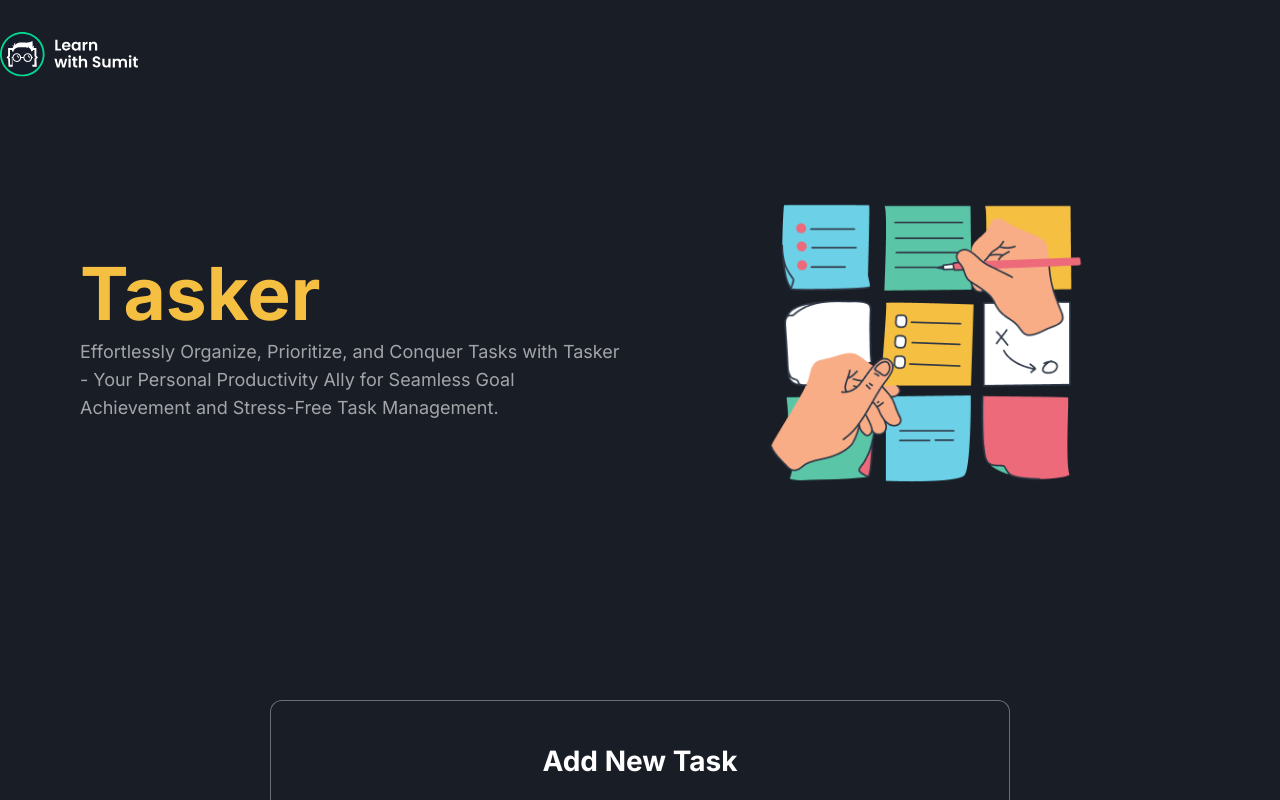
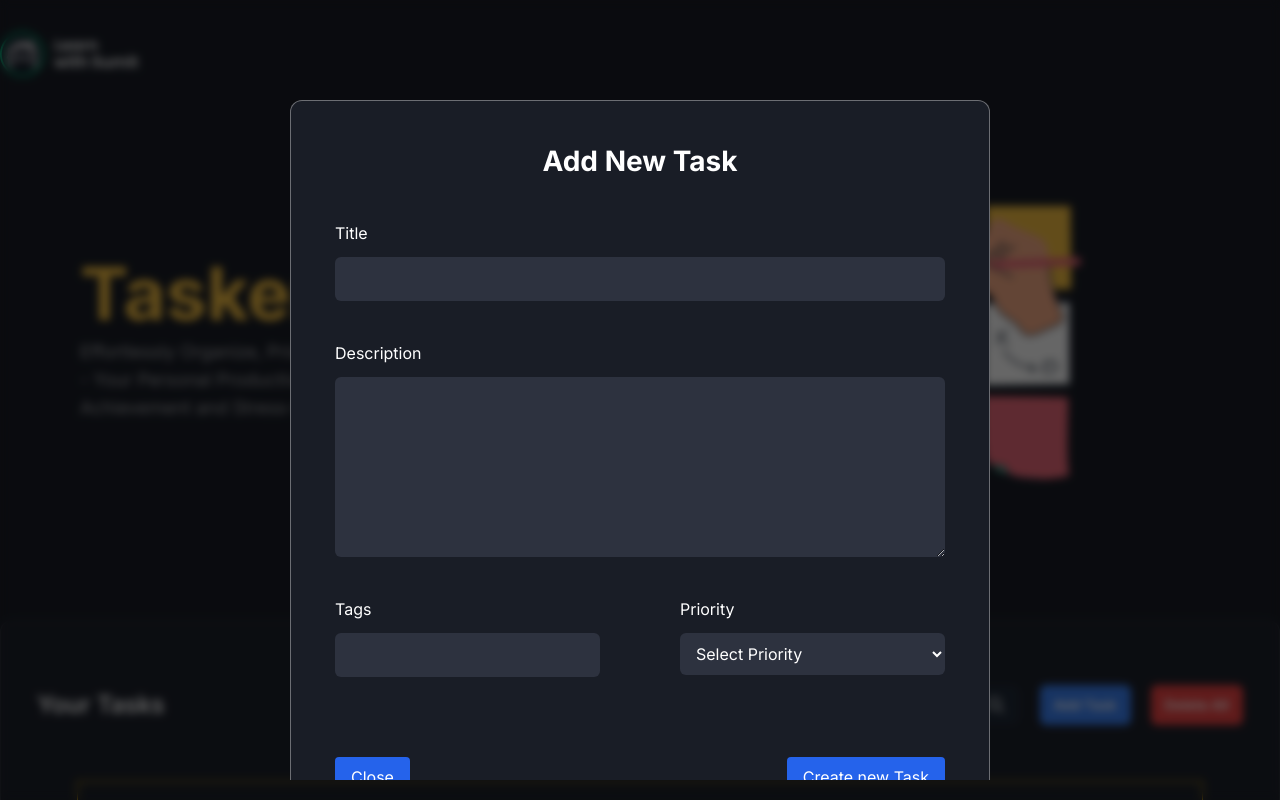
Before and after one commit to ruhulamin-et15/tasker, a React (Vite) app: page / in a window 1280 px wide. Both pictures are taken after typing "Sample" into the empty fields and a click on the button "Add Task". Shown: the top 800 px of the page. Built offline with nearby package versions, Linux system fonts and the light colour scheme.

Commit message:
modal design

```diff
--- a/src/tasks/AddModalTask.jsx
+++ b/src/tasks/AddModalTask.jsx
@@ -84,6 +84,8 @@ export default function AddModalTask({ onModalClose, onTaskToUpdate }) {
   };
 
   return (
+    <div className="fixed top-0 left-0 w-screen h-screen z-50 bg-black/60 backdrop-blur-sm">
+      <div className="absolute left-1/2 top-1/2 -translate-x-1/2 -translate-y-1/2 w-full max-w-[420px] sm:max-w-[600px] lg:max-w-[700px] max-h-[95vh] overflow-auto">
         <form
           onSubmit={handleSubmit}
           className="mx-auto my-10 w-full max-w-[740px] rounded-xl border border-[#FEFBFB]/[36%] bg-[#191D26] p-9 max-md:px-4 lg:my-20 lg:p-11"
@@ -103,7 +105,9 @@ export default function AddModalTask({ onModalClose, onTaskToUpdate }) {
                 id="title"
                 onChange={handleChange}
               />
-          {errors.title && <p className="text-red-500 mt-1">{errors.title}</p>}
+              {errors.title && (
+                <p className="text-red-500 mt-1">{errors.title}</p>
+              )}
             </div>
 
             <div className="space-y-2 lg:space-y-3">
@@ -132,7 +136,9 @@ export default function AddModalTask({ onModalClose, onTaskToUpdate }) {
                   id="tags"
                   onChange={handleChange}
                 />
-            {errors.tags && <p className="text-red-500 mt-1">{errors.tags}</p>}
+                {errors.tags && (
+                  <p className="text-red-500 mt-1">{errors.tags}</p>
+                )}
               </div>
 
               <div className="space-y-2 lg:space-y-3">
@@ -171,5 +177,7 @@ export default function AddModalTask({ onModalClose, onTaskToUpdate }) {
             </button>
           </div>
         </form>
+      </div>
+    </div>
   );
 }
--- a/src/tasks/NoTaskFound.jsx
+++ b/src/tasks/NoTaskFound.jsx
@@ -1,7 +1,7 @@
 export default function NoTaskFound() {
   return (
     <div className="border border-yellow-500 mx-10 py-10">
-      <p className="text-center text-3xl italic">No task found</p>
+      <p className="text-center text-4xl italic">No task found!</p>
     </div>
   );
 }
```
Lines whose indentation alone changed are shown as unchanged.
